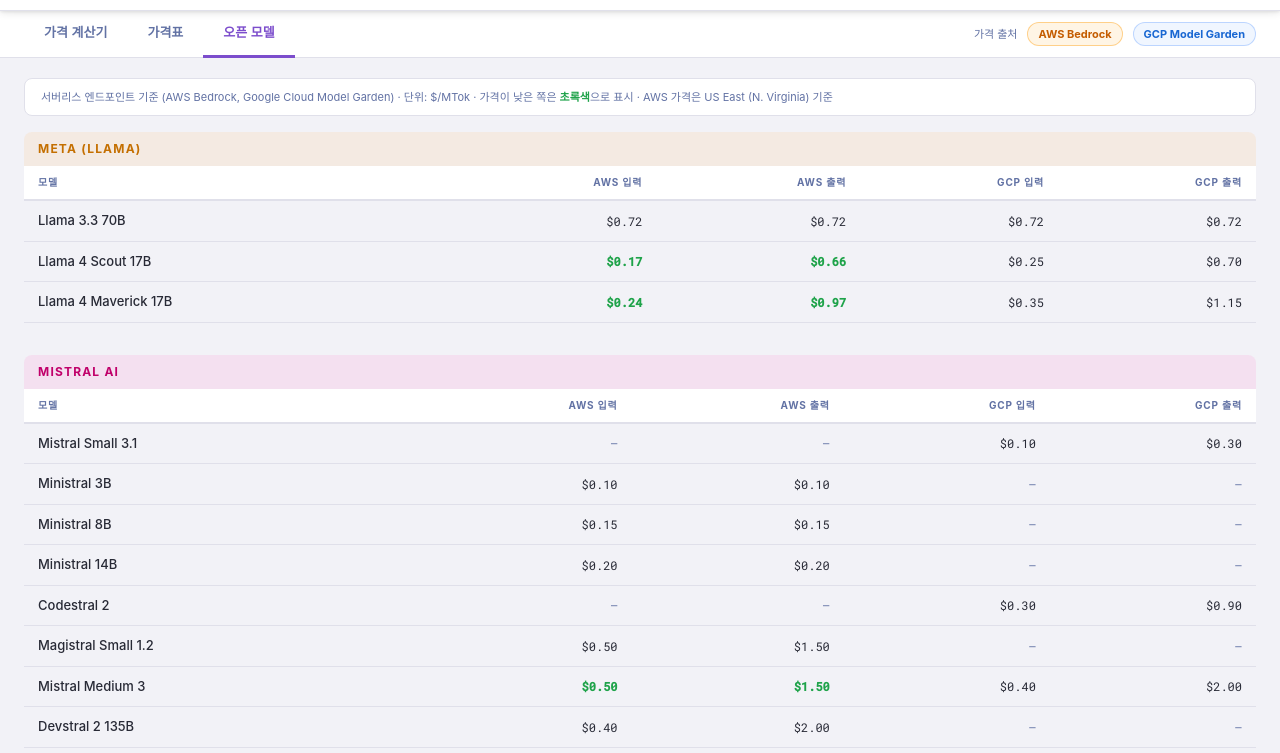
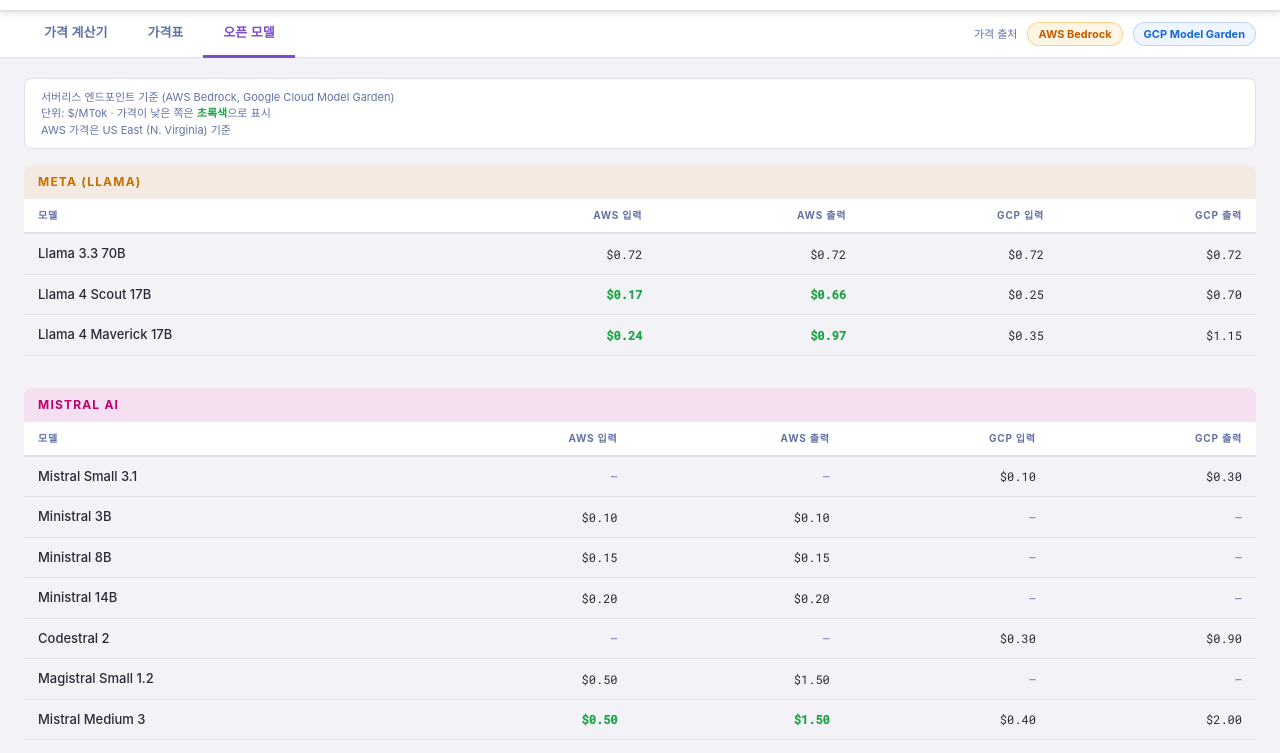
Before and after one commit to hajekim/llmhub, a plain HTML site: page index.html in a window 1280 px wide. Both pictures are taken after a click on the button "오픈 모델". Shown: the part 47-800 px from the top of the page. Drawn offline with nearby package versions, Linux system fonts and the light colour scheme; a web font is replaced by a local one.

Commit message:
fix: 오픈 모델 안내 문구 줄바꿈 적용

```diff
--- a/index.html
+++ b/index.html
@@ -466,7 +466,9 @@
 <div id="tab-open-models" class="tab-panel">
   <div class="price-table-wrap">
     <div class="open-models-note">
-      서버리스 엔드포인트 기준 (AWS Bedrock, Google Cloud Model Garden) · 단위: $/MTok · 가격이 낮은 쪽은 <span style="color:var(--green);font-weight:700">초록색</span>으로 표시 · AWS 가격은 US East (N. Virginia) 기준
+      서버리스 엔드포인트 기준 (AWS Bedrock, Google Cloud Model Garden)<br>
+      단위: $/MTok · 가격이 낮은 쪽은 <span style="color:var(--green);font-weight:700">초록색</span>으로 표시<br>
+      AWS 가격은 US East (N. Virginia) 기준
     </div>
     <div id="open-models-content"></div>
   </div>
```
